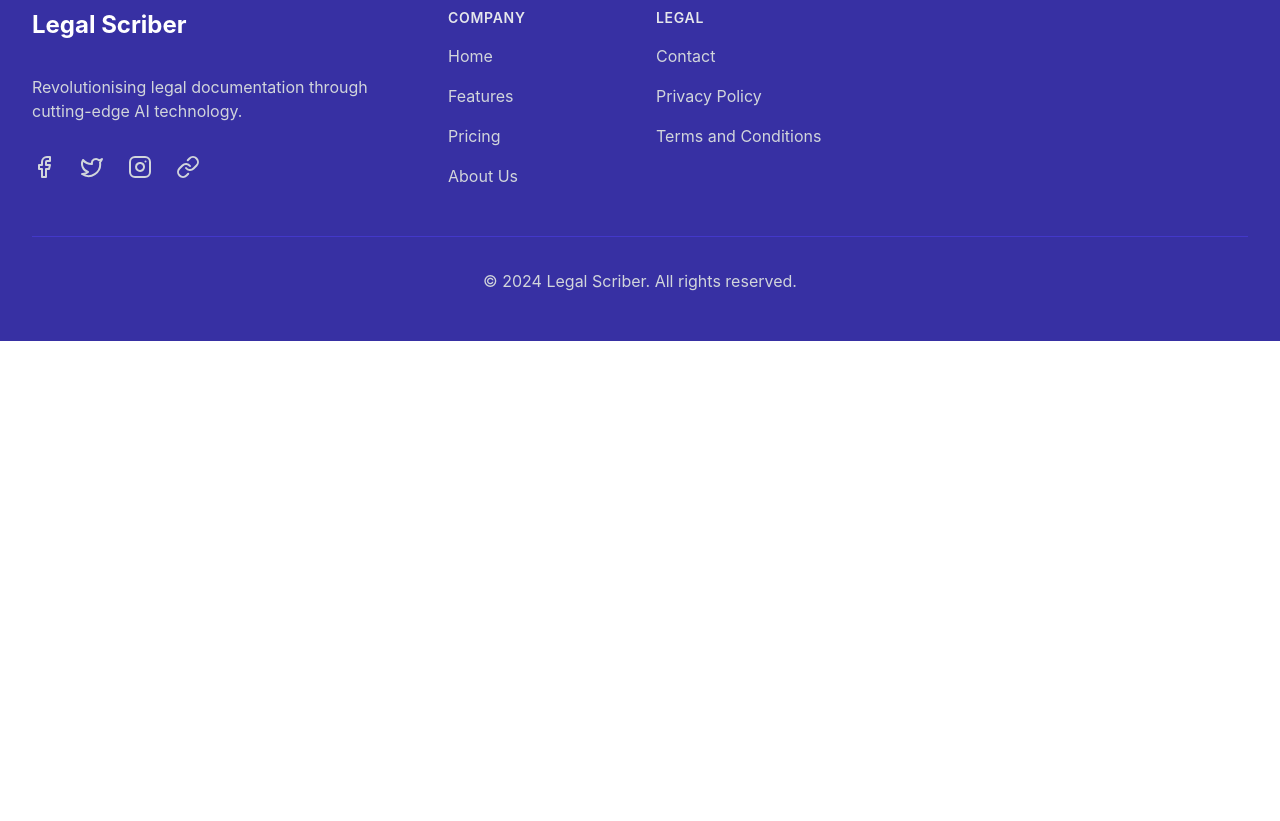
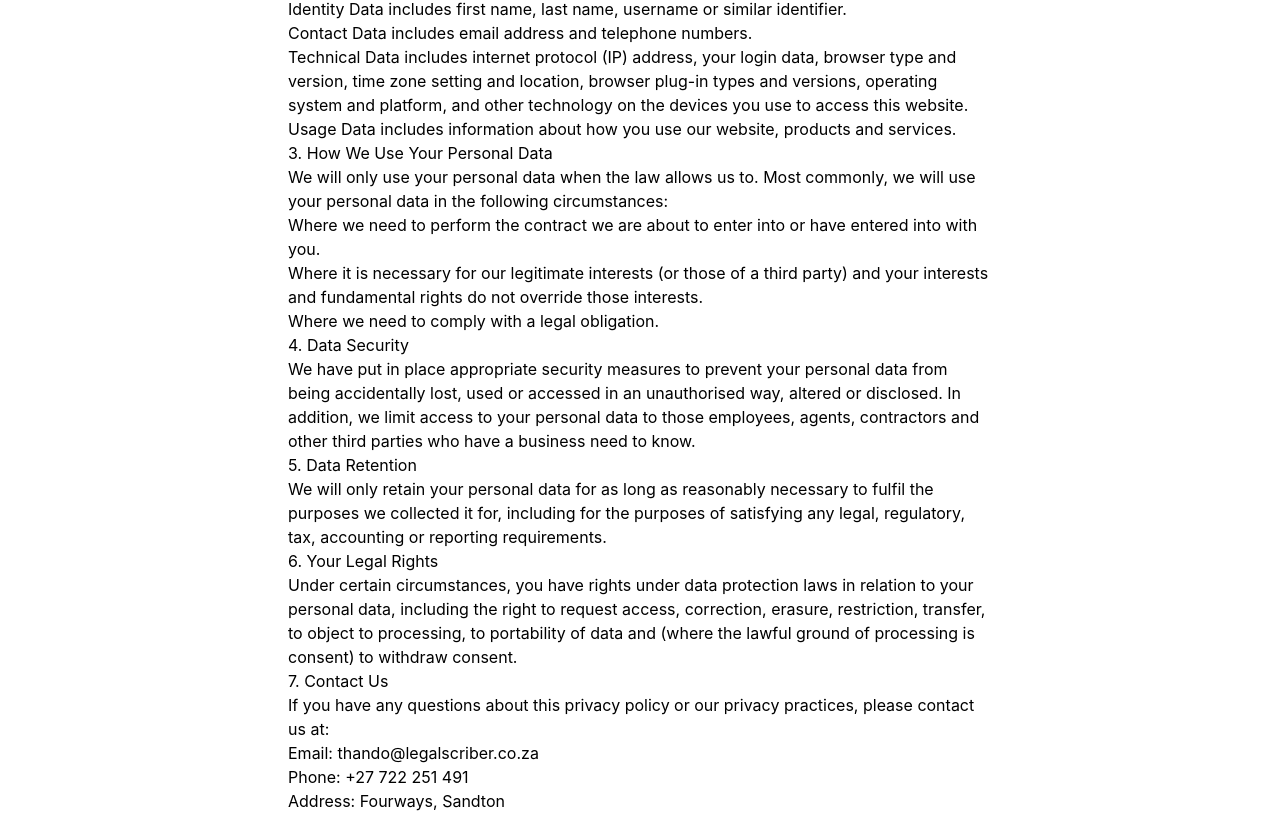
Before and after one commit to ThandoSomacele/legal-scriber, a React (Vite) app: page /privacy-policy in a window 1280 px wide. Shown: the part 459-1280 px from the top of the page. Before the commit the page ends 800 px from the top, so only its background shows below. Built offline with nearby package versions, Linux system fonts and the light colour scheme.

Commit message:
updated Privacy Policy

```diff
--- a/src/App.jsx
+++ b/src/App.jsx
@@ -12,6 +12,7 @@ import Summaries from './components/Summaries';
 import Transcriptions from './components/Transcriptions';
 import Footer from './components/layouts/Footer';
 import TermsAndConditions from './components/TermsAndConditions';
+import PrivacyPolicy from './components/PrivacyPolicy';
 import SignUp from './components/SignUp';
 import Login from './components/Login';
 import UserProfile from './components/UserProfile';
@@ -177,6 +178,7 @@ function App() {
                 }
               /> */}
               <Route path='/terms-and-conditions' element={<TermsAndConditions />} />
+              <Route path='/privacy-policy' element={<PrivacyPolicy />} />
             </Routes>
           </main>
           <Footer />
--- a/src/components/PrivacyPolicy.jsx
+++ b/src/components/PrivacyPolicy.jsx
@@ -70,8 +70,8 @@ const PrivacyPolicy = () => {
 
           <h2>7. Contact Us</h2>
           <p>If you have any questions about this privacy policy or our privacy practices, please contact us at:</p>
-          <p>Email: sales@legalscriber.co.za</p>
-          <p>Phone: 0722251491</p>
+          <p>Email: thando@legalscriber.co.za</p>
+          <p>Phone: +27 722 251 491</p>
           <p>Address: Fourways, Sandton</p>
         </div>
       </div>
```
